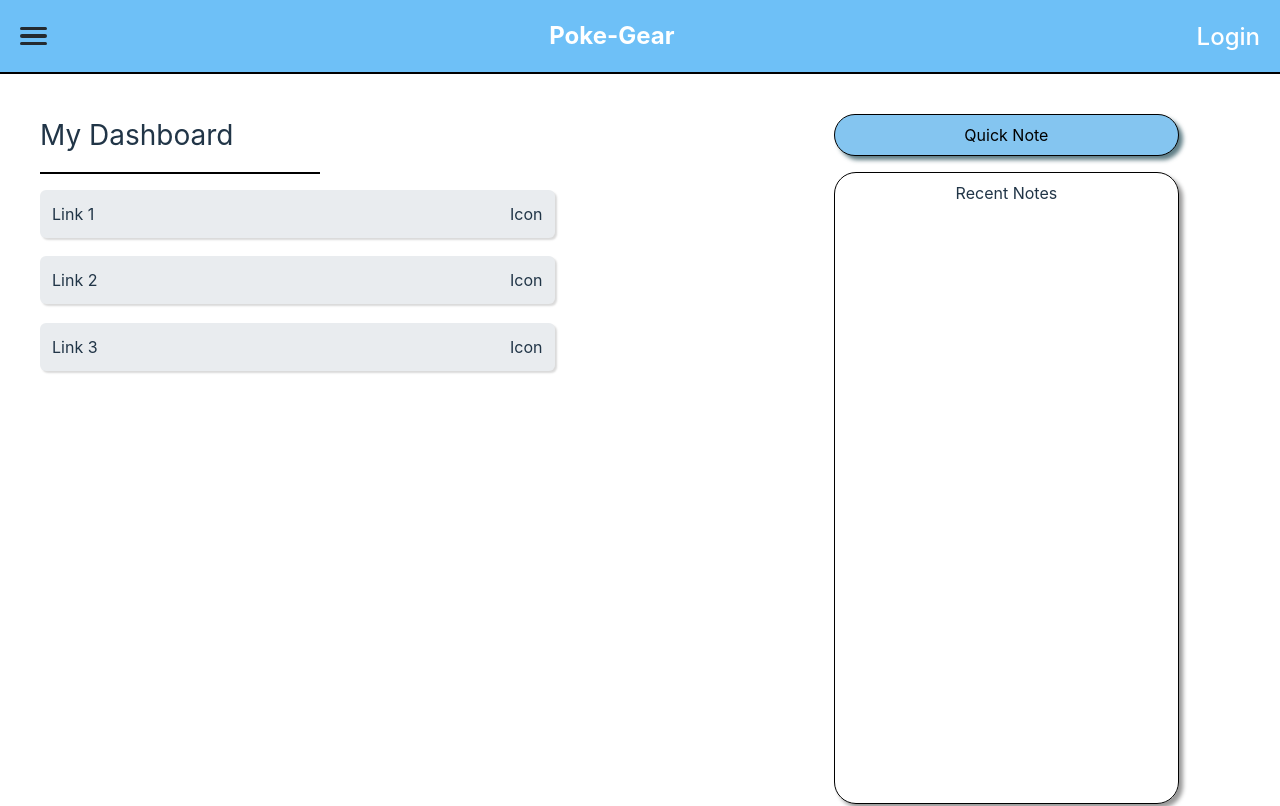
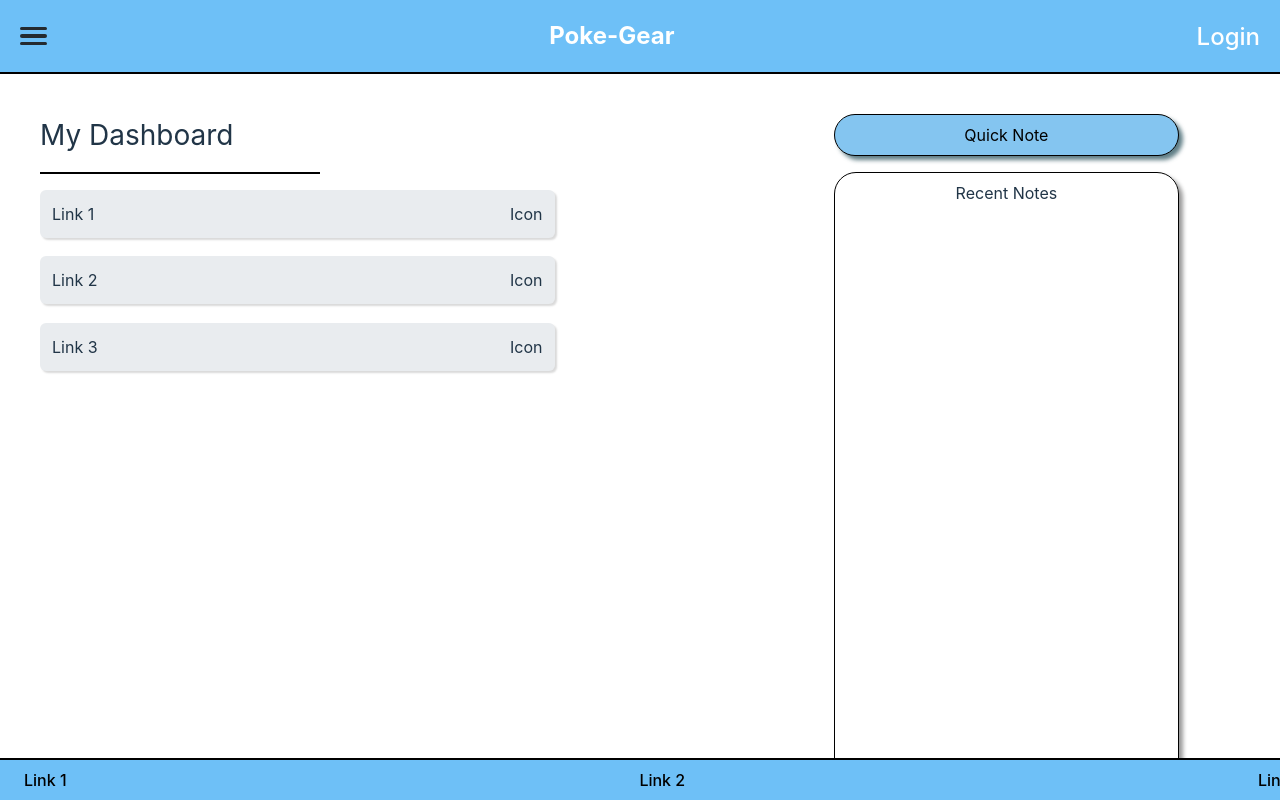
Before and after one commit to Eoljjang/poke-gear, a React (Vite) app in the folder client/: page / in a window 1280 px wide. Shown: the top 806 px of the page. Built offline with nearby package versions, Linux system fonts and the light colour scheme.

Commit message:
Fixed some CSS styling

```diff
--- a/client/src/styles/components/Footer.css
+++ b/client/src/styles/components/Footer.css
@@ -5,6 +5,12 @@ footer{
     align-items: center;
     justify-content: space-between;
     border-top: 2px solid black;
+
+    /* These fix the footer to the bottom of screen. */
+    position: fixed;
+    bottom: 0;
+    left: 0;
+    width: 100%;
 }
 
 .footer-link{
--- a/client/src/styles/components/Note.css
+++ b/client/src/styles/components/Note.css
@@ -19,8 +19,14 @@
     transition: 0.2s;
 }
 
+.note-item:not(:hover):not(.selected){
+    background: #FFFFFF;
+    transition: 0.2s;
+}
+
 .selected{
     background: #6ec0f7;
+    box-shadow: rgba(6, 24, 44, 0.4) 0px 0px 0px 2px, rgba(6, 24, 44, 0.65) 0px 4px 6px -1px, rgba(255, 255, 255, 0.08) 0px 1px 0px inset;
 }
 
 .note-img{
--- a/client/src/styles/components/Notebook.css
+++ b/client/src/styles/components/Notebook.css
@@ -20,6 +20,11 @@
     transition: 0.2s;
 }
 
+.notebook-item:not(:hover):not(.selected){
+    transition: 0.2s;
+    background: #FFFFFF;
+}
+
 .selected{
     background: #6ec0f7;
 }
--- a/client/src/styles/components/Toolbar.css
+++ b/client/src/styles/components/Toolbar.css
@@ -5,6 +5,8 @@
     border-right: 1px solid black;
     max-width: 50px;
     background: #E9ECEF;
+    padding: 0.5rem;
+    gap: 0.25rem;
 }
 
 .toolbar button{
@@ -16,8 +18,13 @@
 
 .toolbar button:hover{
     background-color: #BBE1FA;
-    transition: 0.15s;
+    transition: 0.2s;
     border: none;
+}
+
+.toolbar button:not(:hover){
+    transition: 0.2s;
+    background: #E9ECEF;
 }
 
 .toolbar button img {
--- a/client/src/styles/views/Dashboard.css
+++ b/client/src/styles/views/Dashboard.css
@@ -2,8 +2,11 @@
 body, html, #root {
   margin: 0;
   padding: 0;
-  height: 100%;
   width: 100%;
+
+  /* This allows footer without scrolling. */
+  height: 100vh;
+  overflow: hidden;
 }
 
 .root {
--- a/client/src/styles/views/NotesPage.css
+++ b/client/src/styles/views/NotesPage.css
@@ -1,7 +1,10 @@
 .notes-page-container {
-    min-height: 100vh; /* Take up space between header and footer */
     display: flex;
     width: 100%;
+
+    /* These allow the footer without scrolling */
+    min-height: 100vh;
+    overlay: hidden;
 
 }
 
@@ -22,10 +25,6 @@
     box-shadow: rgba(0, 0, 0, 0.24) 2px 0px 8px;
     background: #E9ECEF;
     flex: 0 0 auto; /* Do not grow or shrink */
-}
-
-.text-modifiers button {
-    display: none;
 }
 
 .add-notebooks-button {
```
